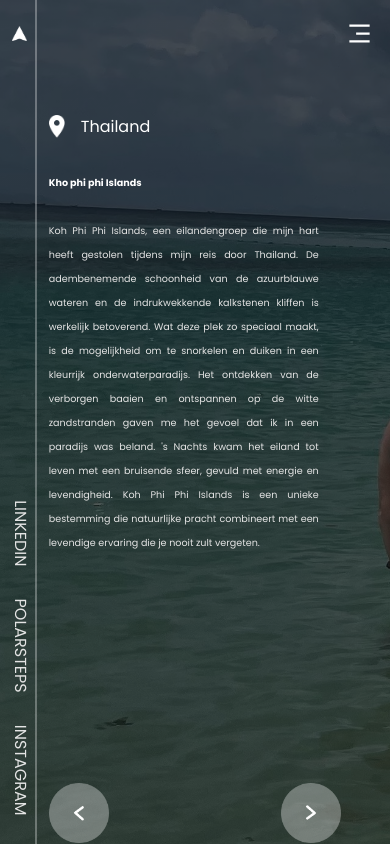
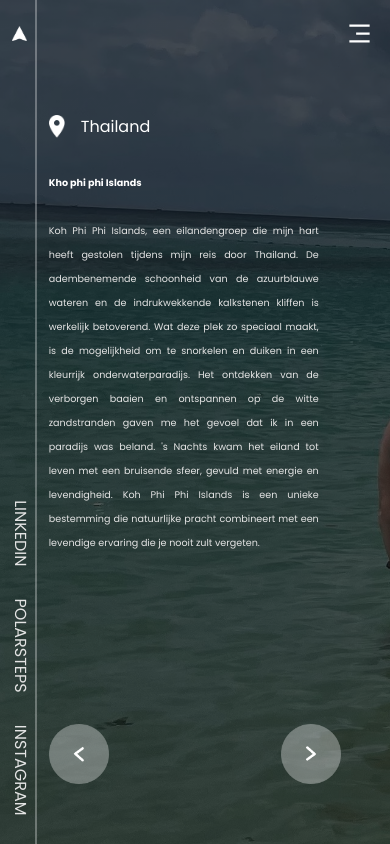
Before and after one commit to zenodegenkamp/Portfolio, a React (Vite) app: page / in a window 390 px wide. Built offline with nearby package versions, Linux system fonts and the light colour scheme.

Commit message:
mobile responsiveness

```diff
--- a/style.css
+++ b/style.css
@@ -243,7 +243,7 @@ nav ul li a {
     }
 
     .header__arrow {
-        bottom: 1px;
+        bottom: 40px;
     }
 }
 
@@ -261,6 +261,10 @@ nav ul li a {
     max-width: 600px;
 }
 
+.header__arrow {
+    bottom: 40px;
+}
+
 }
 
 @media (max-width: 680px){
@@ -273,6 +277,7 @@ nav ul li a {
 
        .header__column__content {
         max-width: 300px;
+        margin-bottom: 2em;
     }
 
     .header__logo {
@@ -280,6 +285,9 @@ nav ul li a {
         height: 15px;
     }
 
+    .header__arrow {
+        bottom: 60px;
+    }
     /* .header__row {
        top: 50%;
        bottom: 50px;
```
